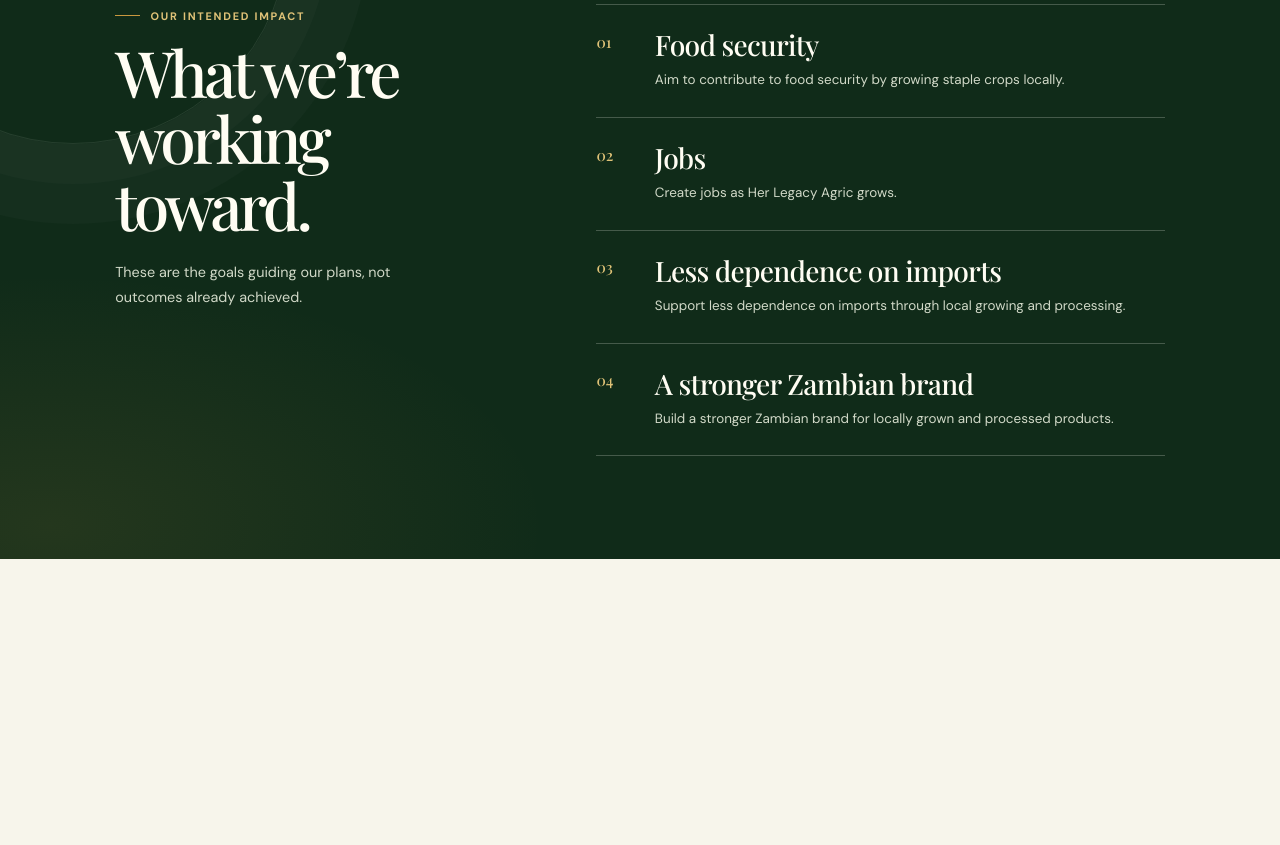
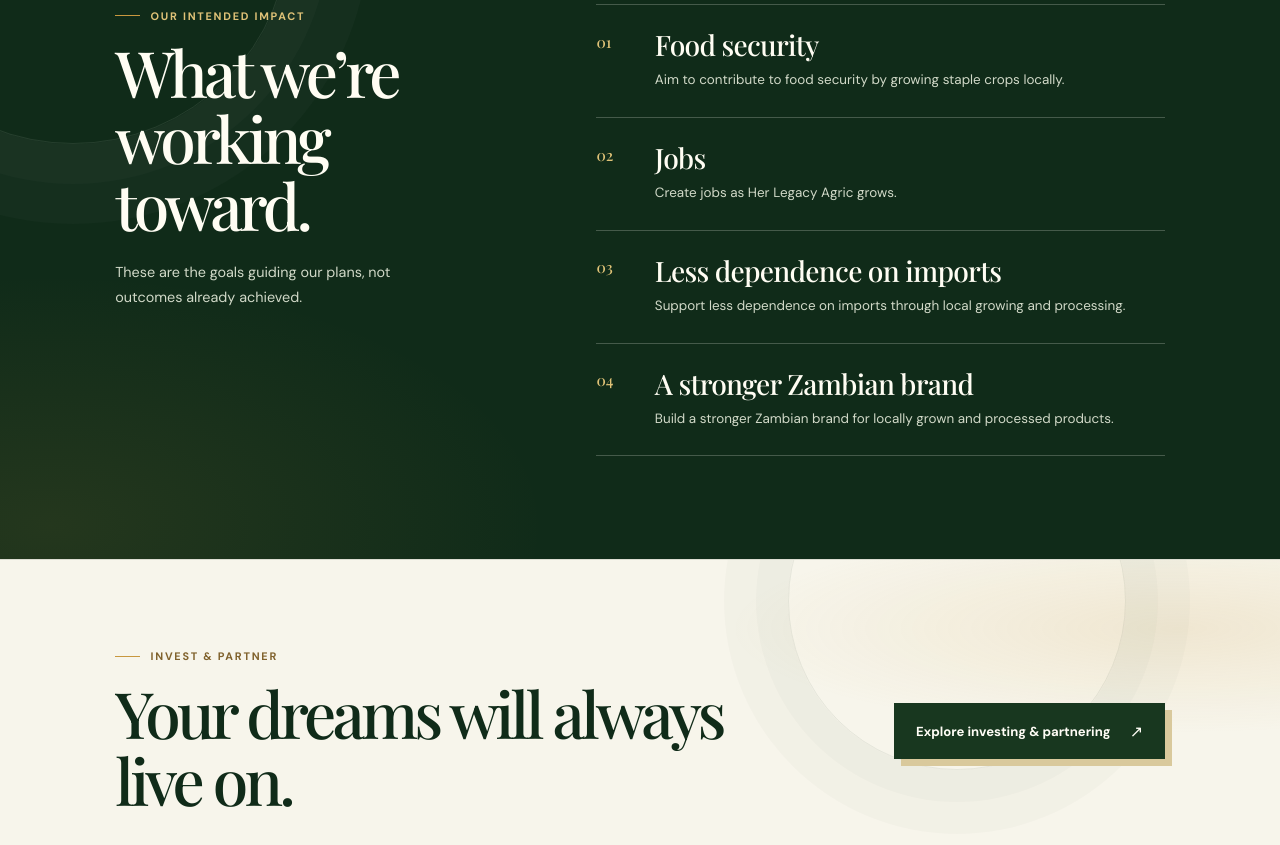
Before and after one commit to Abdurrahmaan9/HerLegacyAgric, a React (Vite) app: page / in a window 1280 px wide. Shown: the part 2561-3406 px from the top of the page. Before the commit the page ends 3120 px from the top, so only its background shows below. Built offline with nearby package versions, Linux system fonts and the light colour scheme.

Commit message:
Add home call-to-action section with styling

```diff
--- a/src/App.tsx
+++ b/src/App.tsx
@@ -285,6 +285,19 @@ function App() {
             </ol>
           </div>
         </section>
+
+        <section className="home-cta" id="contact" aria-labelledby="home-cta-title">
+          <div className="home-cta-inner">
+            <div className="home-cta-copy">
+              <p className="home-cta-eyebrow">Invest &amp; partner</p>
+              <h2 id="home-cta-title">Your dreams will always live on.</h2>
+            </div>
+            <a className="home-cta-link" href="/invest-and-partner">
+              Explore investing &amp; partnering
+              <span aria-hidden="true">↗</span>
+            </a>
+          </div>
+        </section>
       </main>
     </>
   );
--- a/src/styles.css
+++ b/src/styles.css
@@ -1308,3 +1308,132 @@ h1 span {
     padding: 1.25rem 0 1.35rem;
   }
 }
+
+.home-cta {
+  position: relative;
+  overflow: hidden;
+  border-top: 1px solid rgb(24 55 31 / 12%);
+  background:
+    radial-gradient(ellipse at 92% 20%, rgb(200 152 63 / 15%), transparent 28rem),
+    var(--cream);
+}
+
+.home-cta::after {
+  position: absolute;
+  top: -8rem;
+  right: 12%;
+  width: 21rem;
+  aspect-ratio: 1;
+  border: 1px solid rgb(24 55 31 / 8%);
+  border-radius: 50%;
+  box-shadow: 0 0 0 2rem rgb(24 55 31 / 2%), 0 0 0 4rem rgb(24 55 31 / 2%);
+  content: "";
+  pointer-events: none;
+}
+
+.home-cta-inner {
+  position: relative;
+  z-index: 1;
+  display: flex;
+  width: min(100% - 9vw, 1240px);
+  min-height: 300px;
+  align-items: center;
+  justify-content: space-between;
+  gap: 3rem;
+  margin: 0 auto;
+  padding: clamp(4rem, 7vw, 6rem) 4.5%;
+}
+
+.home-cta-copy {
+  max-width: 680px;
+}
+
+.home-cta-eyebrow {
+  display: flex;
+  align-items: center;
+  gap: 0.65rem;
+  margin: 0 0 1rem;
+  color: #80622d;
+  font-size: 0.68rem;
+  font-weight: 700;
+  letter-spacing: 0.16em;
+  text-transform: uppercase;
+}
+
+.home-cta-eyebrow::before {
+  width: 25px;
+  height: 1px;
+  background: var(--gold);
+  content: "";
+}
+
+.home-cta h2 {
+  margin: 0;
+  color: var(--deep-forest);
+  font-family: "Playfair Display", Georgia, serif;
+  font-size: clamp(2.6rem, 5vw, 4.5rem);
+  font-weight: 500;
+  letter-spacing: -0.06em;
+  line-height: 1.05;
+}
+
+.home-cta-link {
+  position: relative;
+  display: inline-flex;
+  min-height: 56px;
+  flex: 0 0 auto;
+  align-items: center;
+  justify-content: center;
+  gap: 1.2rem;
+  padding: 0 1.35rem;
+  background: var(--forest);
+  color: #fffdf6;
+  font-size: 0.82rem;
+  font-weight: 700;
+  text-align: center;
+  text-decoration: none;
+  box-shadow: 7px 7px 0 #d9c99c;
+  transition:
+    background 180ms ease,
+    box-shadow 180ms ease,
+    transform 180ms ease;
+}
+
+.home-cta-link:hover {
+  transform: translate(2px, 2px);
+  background: #294c2c;
+  box-shadow: 5px 5px 0 #d9c99c;
+}
+
+.home-cta-link span {
+  font-size: 1rem;
+  font-weight: 400;
+  transition: transform 180ms ease;
+}
+
+.home-cta-link:hover span {
+  transform: translate(2px, -2px);
+}
+
+@media (max-width: 1000px) {
+  .home-cta-inner {
+    width: min(100% - 7vw, 1240px);
+    gap: 2rem;
+  }
+}
+
+@media (max-width: 760px) {
+  .home-cta-inner {
+    width: calc(100% - 2.5rem);
+    min-height: unset;
+    align-items: flex-start;
+    flex-direction: column;
+    gap: 2rem;
+    padding: 4.2rem 0 4.8rem;
+  }
+
+  .home-cta h2 {
+    max-width: 540px;
+    font-size: clamp(2.7rem, 10vw, 4rem);
+  }
+}
```
